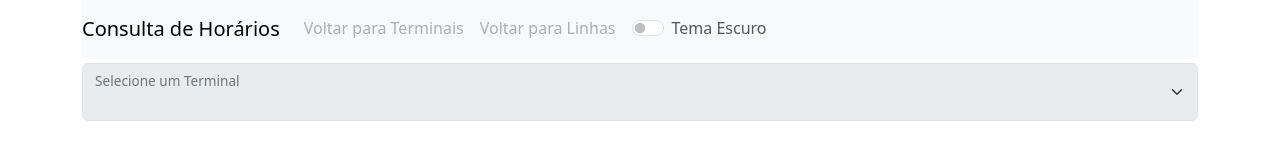
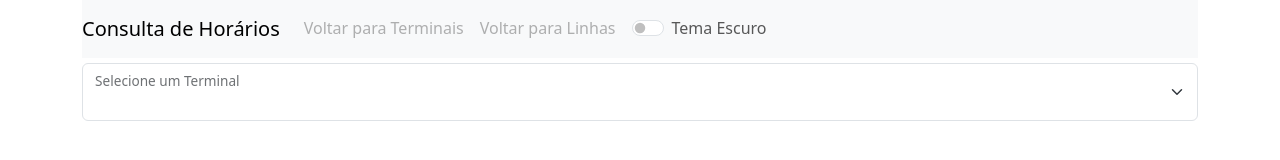
Before and after one commit to Mateus0512/consulta_de_horarios, a plain HTML site: page index.html in a window 1280 px wide. Drawn offline with nearby package versions, Linux system fonts and the light colour scheme; no server answers.

Commit message:
Update index.html

```diff
--- a/index.html
+++ b/index.html
@@ -35,7 +35,7 @@
           </nav>
 
         <div id="select_div" class="form-floating">
-            <select class="form-select" name="terminal" id="terminal" disabled>
+            <select class="form-select" name="terminal" id="terminal">
                 <option ></option>
                 <option value="antorio_bezerra">Terminal do Antônio Bezerra</option>
                 <option value="conjunto_ceara">Terminal do Conjunto Ceará</option>
```
